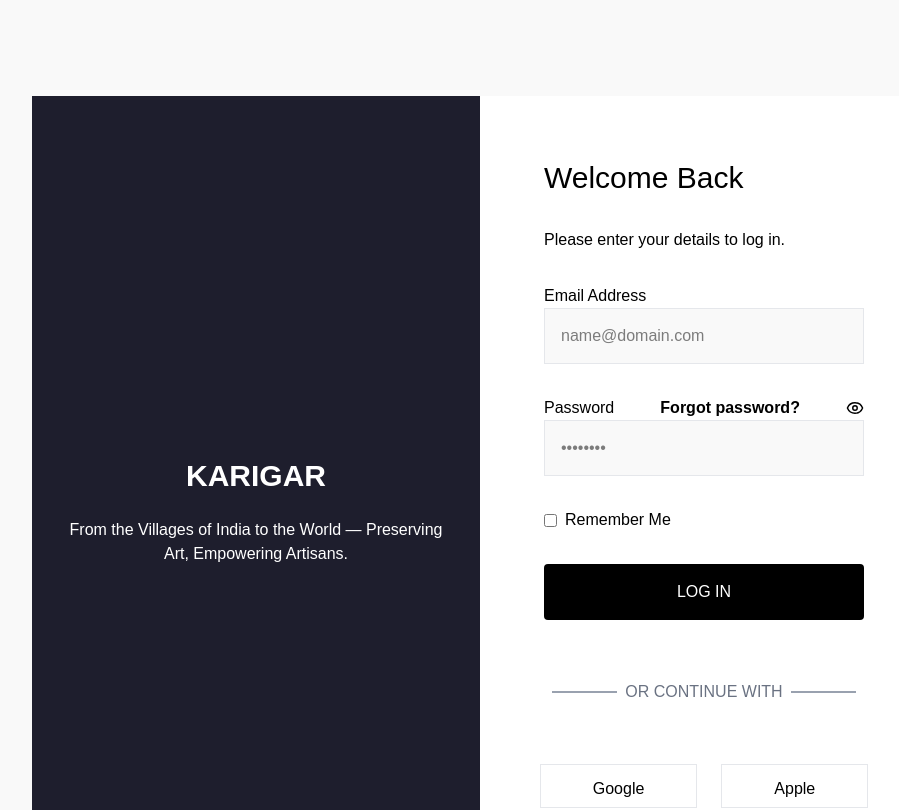
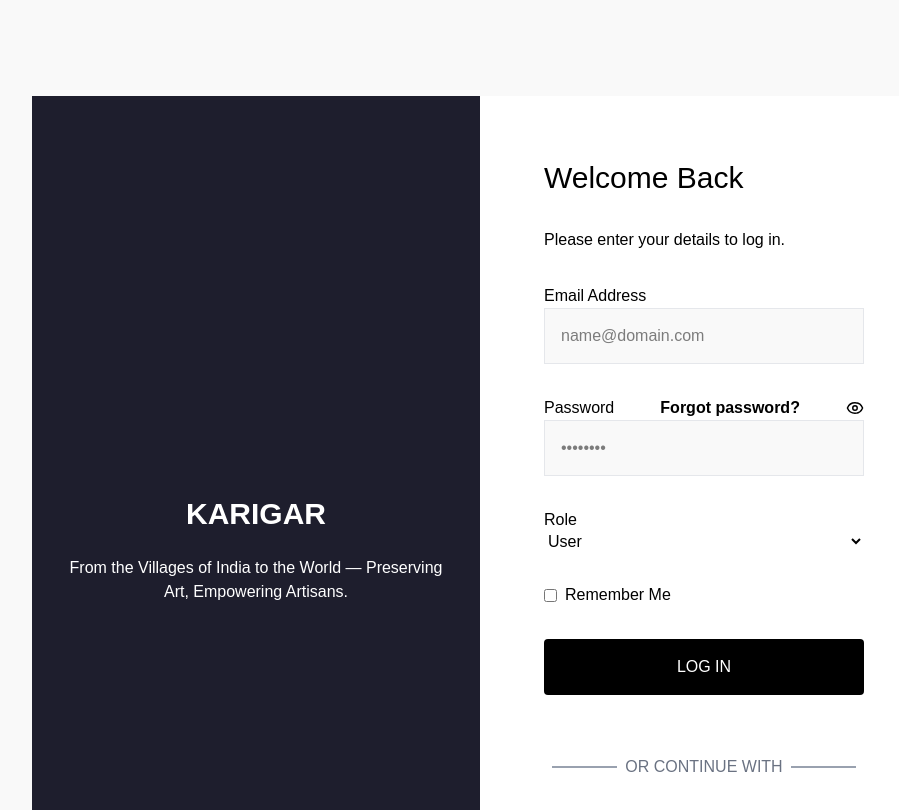
Before and after one commit to shaz-codes/Karigar, a React (Vite) app: page /login in a window 1280 px wide. Shown: the top 810 px of the page, without its empty margins (160-1059 px from the left). Built offline with nearby package versions, Linux system fonts and the light colour scheme; no server answers.

Commit message:
feat: update Signup and login services to handle user roles and integrate craftsPerson model

```diff
--- a/src/features/auth/authSlice.ts
+++ b/src/features/auth/authSlice.ts
@@ -26,11 +26,13 @@ type Credentials = {
 	email: string;
 	password: string;
 	remember?: boolean;
+	role: "user" | "craftsperson" | "admin";
 };
 
 type SignupInfo = {
 	name: string;
 	email: string;
+	role: "user" | "craftsperson" | "admin";
 	password: string;
 };
 
--- a/src/pages/Signup.tsx
+++ b/src/pages/Signup.tsx
@@ -12,11 +12,18 @@ function Signup({ isLogin }: AuthProps) {
 	const navigate = useNavigate();
 	const dispatch = useAppDispatch();
 	const { status, error: authError } = useAppSelector((state) => state.auth);
-	const [data, setData] = useState({
+	const [data, setData] = useState<{
+		name: string;
+		email: string;
+		password: string;
+		confirmPassword: string;
+		role: "user" | "craftsperson" | "admin";
+	}>({
 		name: "",
 		email: "",
 		password: "",
 		confirmPassword: "",
+		role: "user",
 	});
 
 	const [errors, setErrors] = useState({
@@ -78,6 +85,7 @@ function Signup({ isLogin }: AuthProps) {
 					email: data.email,
 					password: data.password,
 					remember,
+					role: data.role,
 				}),
 			);
 			if (loginUser.fulfilled.match(result)) {
@@ -89,6 +97,7 @@ function Signup({ isLogin }: AuthProps) {
 					name: data.name,
 					password: data.password,
 					email: data.email,
+					role: data.role,
 				}),
 			);
 			if (signupUser.fulfilled.match(result)) {
@@ -199,6 +208,24 @@ function Signup({ isLogin }: AuthProps) {
 							)}
 						</label>
 					)}
+					<label className="flex flex-col">
+						Role
+						<select
+							value={data.role}
+							name="role"
+							onChange={(e) => {
+								const { name, value } = e.target;
+								setData((prev) => ({
+									...prev,
+									[name]: value,
+								}));
+							}}
+						>
+							<option value="craftsperson">Craftsperson</option>
+							<option value="user">User</option>{" "}
+							<option value="admin">Admin</option>
+						</select>
+					</label>
 					{isLogin && (
 						<label className="flex items-center gap-2">
 							<input
```
Also changed, not shown: 2 other files (tests, documents, lock files or other folders).
